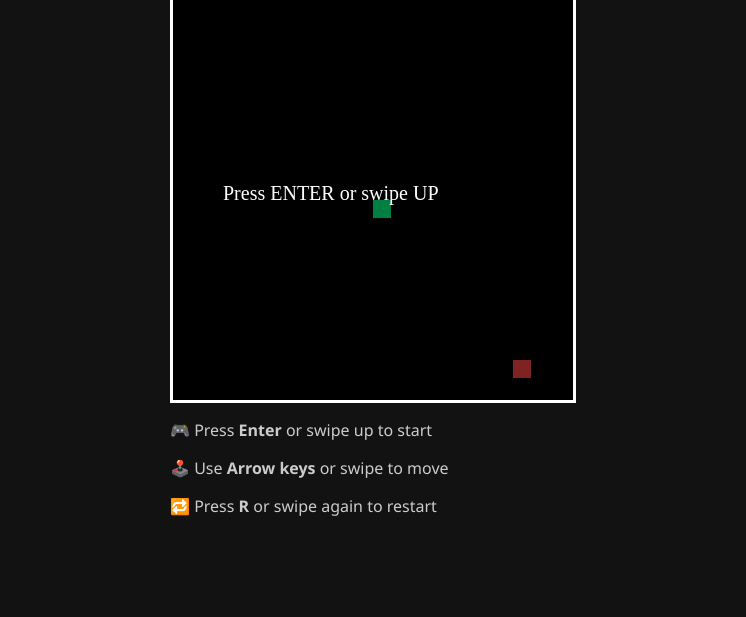
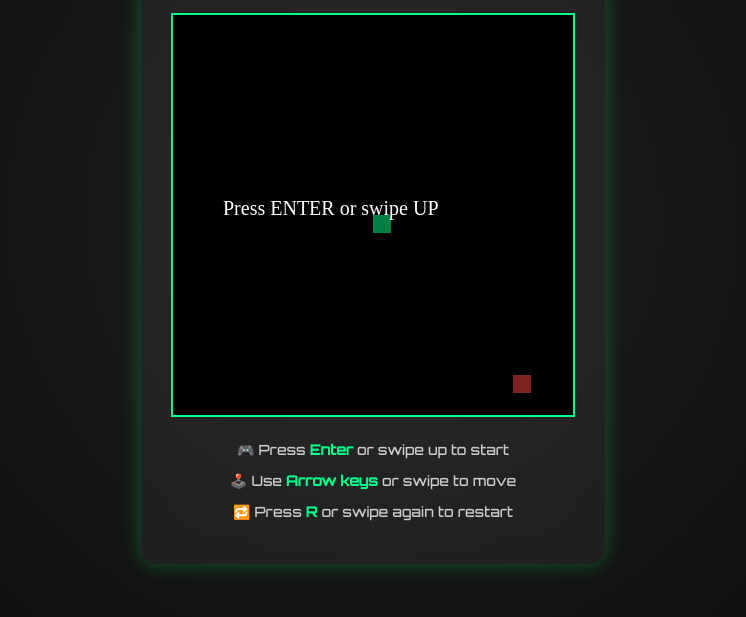
Before and after one commit to TeamObbyYT/snakegame, a plain HTML site: page index2.html in a window 1280 px wide. Shown: the part 183-800 px from the top of the page, without its empty margins (267-1013 px from the left). Drawn offline with Linux system fonts and the light colour scheme.

Commit message:
Update style.css

```diff
--- a/style.css
+++ b/style.css
@@ -1,32 +1,55 @@
+@import url('https://fonts.googleapis.com/css2?family=Orbitron:wght@500&display=swap');
+
 body {
   margin: 0;
   padding: 0;
-  background-color: #121212;
-  color: #ffffff;
-  font-family: 'Segoe UI', Tahoma, Geneva, Verdana, sans-serif;
+  background: radial-gradient(circle, #202020, #0a0a0a);
+  color: #fff;
+  font-family: 'Orbitron', sans-serif;
   display: flex;
   justify-content: center;
   align-items: center;
   height: 100vh;
+  overflow: hidden;
 }
 
-.game-container {
+.game-wrapper {
+  background: rgba(255, 255, 255, 0.05);
+  backdrop-filter: blur(12px);
+  padding: 30px;
+  border-radius: 16px;
+  box-shadow: 0 0 20px rgba(0, 255, 100, 0.3);
   text-align: center;
-}
-
-canvas {
-  background-color: #000;
-  border: 3px solid #fff;
-  display: block;
-  margin: 0 auto;
 }
 
 h1 {
   margin-bottom: 10px;
+  color: #00ff88;
+  text-shadow: 0 0 10px #00ff88;
+}
+
+.score {
+  font-size: 18px;
+  margin-bottom: 10px;
+  color: #fff;
+}
+
+canvas {
+  border: 2px solid #00ff88;
+  background-color: #000;
+  margin-top: 10px;
+  width: 90vw;
+  max-width: 400px;
+  height: auto;
+  touch-action: none;
 }
 
 .instructions {
-  margin-top: 15px;
-  font-size: 16px;
+  font-size: 14px;
   color: #ccc;
+  margin-top: 20px;
 }
+
+.instructions strong {
+  color: #00ff88;
+}
```
